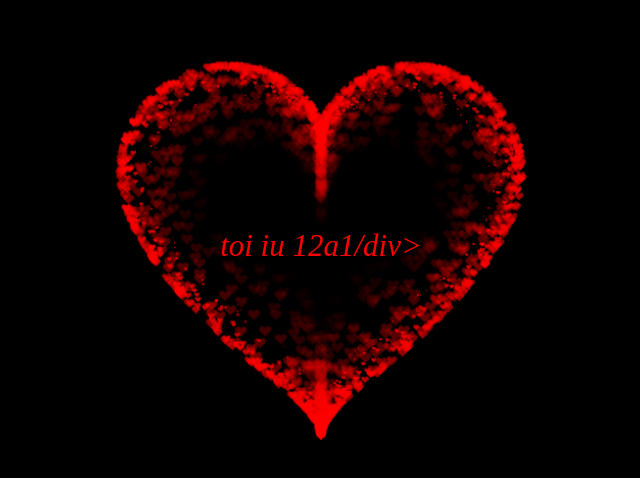
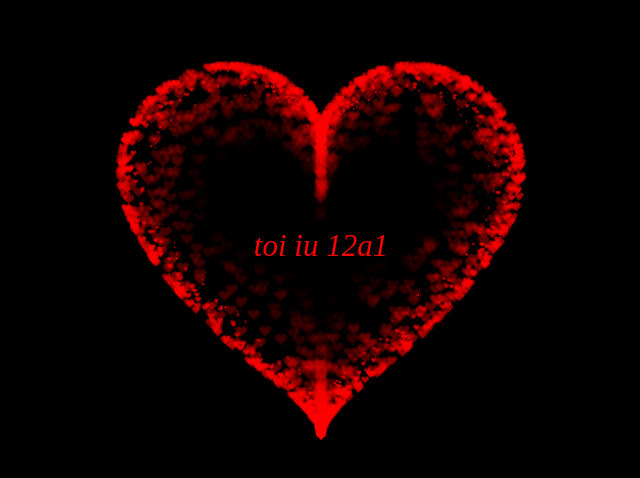
Before and after one commit to arealnub/web, a plain HTML site: page heart.html in a window 1280 px wide. Shown: the part 152-630 px from the top of the page, without its empty margins (319-959 px from the left). Drawn offline with Linux system fonts and the light colour scheme.

Commit message:
Update heart.html

```diff
--- a/heart.html
+++ b/heart.html
@@ -332,6 +332,6 @@ var ParticlePool = (function() {
         align-items: center;
         justify-content: center;
         margin-bottom: 5px;
-        text-align: center;">toi iu 12a1/div>
+        text-align: center;">toi iu 12a1</div>
 
 </HTML>
```
